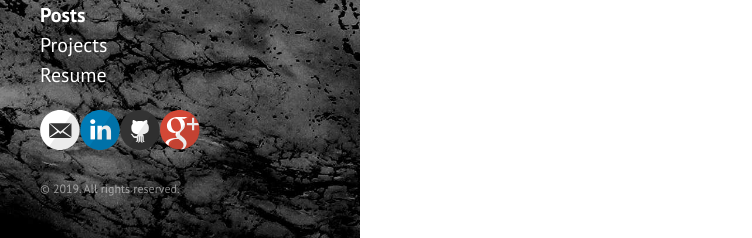
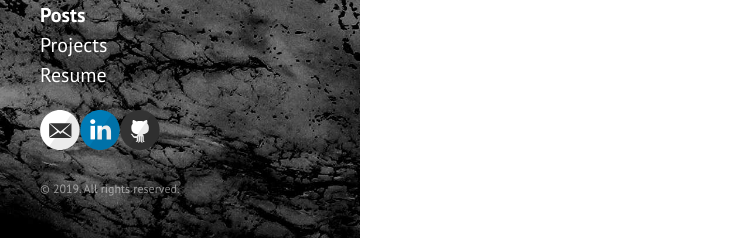
Before and after one commit to connorsmith/connorsmith.github.io, a Jekyll site: the page built from posts.md, in a window 1280 px wide. Shown: the part 662-900 px from the top of the page, without its empty margins (0-752 px from the left). Built offline with Jekyll 4.4.1, drawn with Linux system fonts in a browser that asks for light colours.

Commit message:
Remove Google+ from sidebar

```diff
--- a/_includes/sidebar.html
+++ b/_includes/sidebar.html
@@ -31,7 +31,6 @@
         <li><a href="mailto:con.smith13@gmail.com">{% include svg-icons/email.html %}</a></li>
         <li><a href={{site.linkedin}}>{% include svg-icons/linkedin.html %}</a></li>
         <li><a href="https://github.com/connorsmith">{% include svg-icons/github.html %}</a></li>
-        <li><a href={{site.googleplus}}>{% include svg-icons/google-plus.html %}</a></li>
       </ul>
     </div>
 
```
